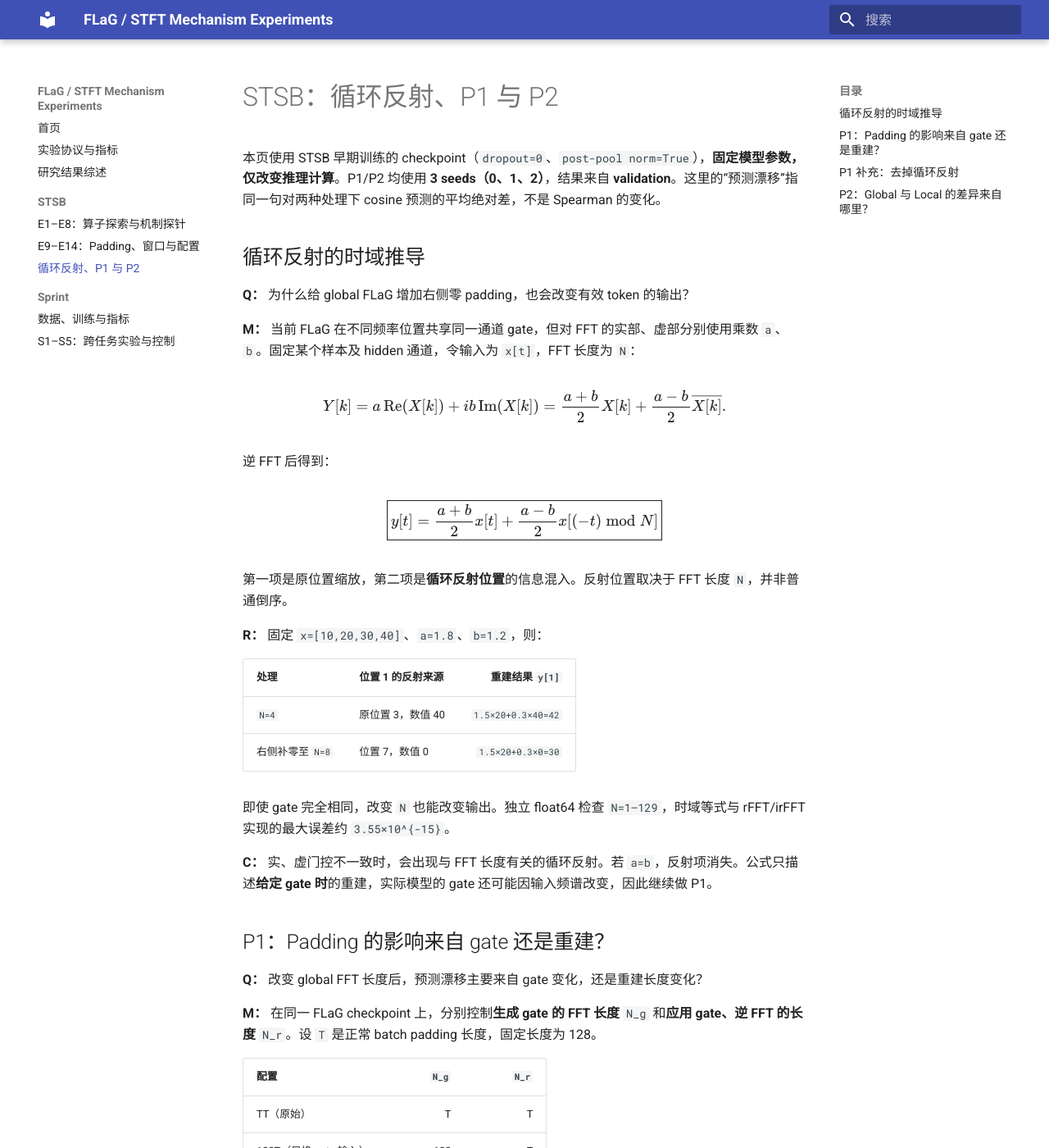
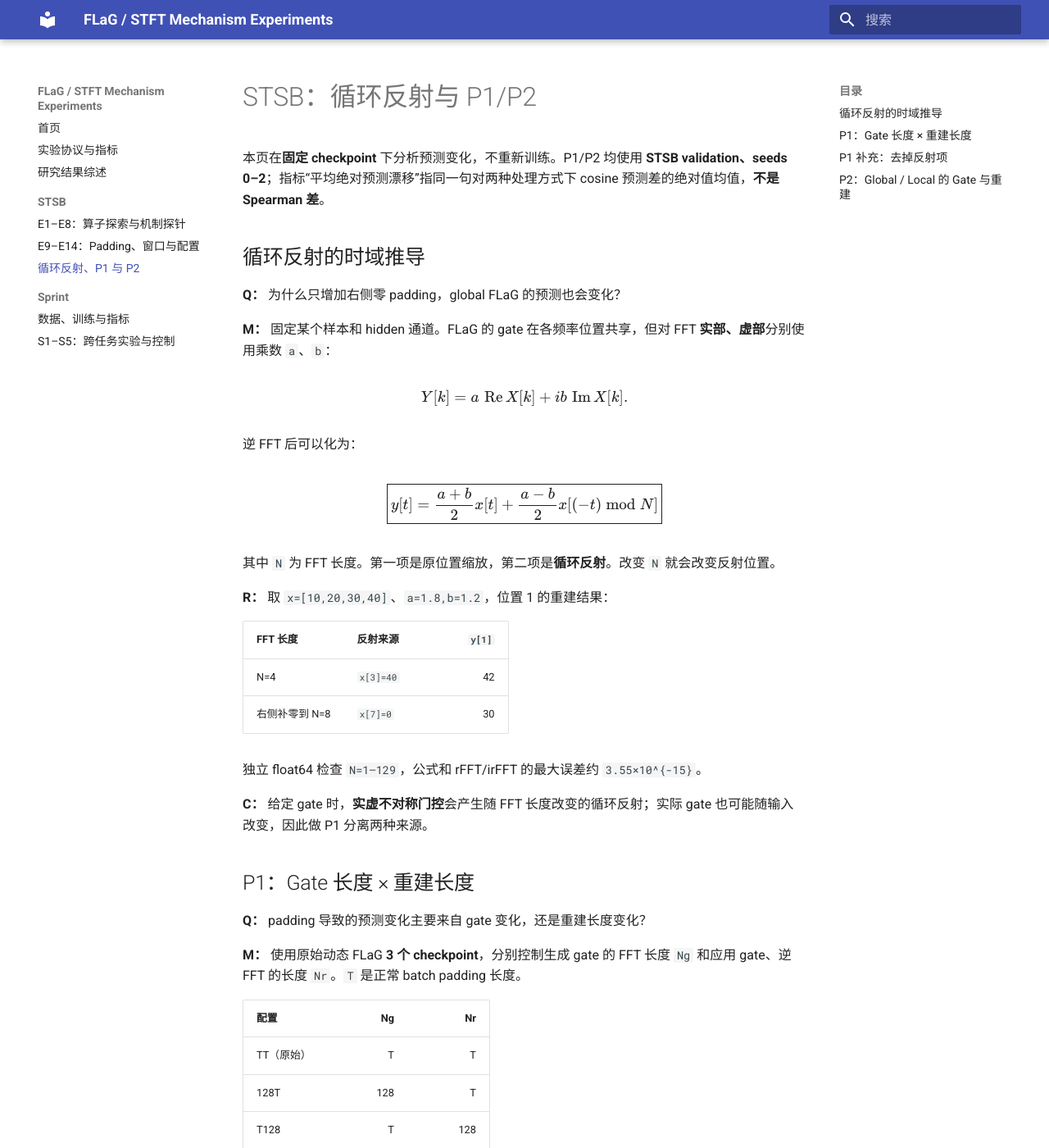
Before and after one commit to lumoswwr/FLaG-STFT-Notes, an MkDocs documentation site: the page built from docs/stsb/03-mechanism.md, in a window 1280 px wide and 1400 px high. Shown: the whole window at 82% size. Built offline with MkDocs 1.6.1 and Material for MkDocs 9.7.7, drawn with Linux system fonts in a browser that asks for light colours; some of the changed text lies outside the part shown.

Commit message:
rewrite docs/stsb/03-mechanism.md with short Q/M/R/C and exact test conventions

```diff
--- a/docs/stsb/03-mechanism.md
+++ b/docs/stsb/03-mechanism.md
@@ -1,108 +1,105 @@
-# STSB：循环反射、P1 与 P2
+# STSB：循环反射与 P1/P2
 
-本页使用 STSB 早期训练的 checkpoint（`dropout=0`、`post-pool norm=True`），**固定模型参数，仅改变推理计算**。P1/P2 均使用 **3 seeds（0、1、2）**，结果来自 **validation**。这里的“预测漂移”指同一句对两种处理下 cosine 预测的平均绝对差，不是 Spearman 的变化。
+本页在**固定 checkpoint** 下分析预测变化，不重新训练。P1/P2 均使用 **STSB validation、seeds 0–2**；指标“平均绝对预测漂移”指同一句对两种处理方式下 cosine 预测差的绝对值均值，**不是 Spearman 差**。
 
 ## 循环反射的时域推导
 
-**Q：** 为什么给 global FLaG 增加右侧零 padding，也会改变有效 token 的输出？
+**Q：** 为什么只增加右侧零 padding，global FLaG 的预测也会变化？
 
-**M：** 当前 FLaG 在不同频率位置共享同一通道 gate，但对 FFT 的实部、虚部分别使用乘数 `a`、`b`。固定某个样本及 hidden 通道，令输入为 `x[t]`，FFT 长度为 `N`：
+**M：** 固定某个样本和 hidden 通道。FLaG 的 gate 在各频率位置共享，但对 FFT **实部、虚部**分别使用乘数 `a`、`b`：
 
 $$
-Y[k]=a\,\mathrm{Re}(X[k])+ib\,\mathrm{Im}(X[k])
-=\frac{a+b}{2}X[k]+\frac{a-b}{2}\overline{X[k]}.
+Y[k]=a\,\operatorname{Re}X[k]+ib\,\operatorname{Im}X[k].
 $$
 
-逆 FFT 后得到：
+逆 FFT 后可以化为：
 
 $$
 \boxed{y[t]=\frac{a+b}{2}x[t]+\frac{a-b}{2}x[(-t)\bmod N]}
 $$
 
-第一项是原位置缩放，第二项是**循环反射位置**的信息混入。反射位置取决于 FFT 长度 `N`，并非普通倒序。
+其中 `N` 为 FFT 长度。第一项是原位置缩放，第二项是**循环反射**。改变 `N` 就会改变反射位置。
 
-**R：** 固定 `x=[10,20,30,40]`、`a=1.8`、`b=1.2`，则：
+**R：** 取 `x=[10,20,30,40]`、`a=1.8,b=1.2`，位置 1 的重建结果：
 
-| 处理 | 位置 1 的反射来源 | 重建结果 `y[1]` |
+| FFT 长度 | 反射来源 | `y[1]` |
 | --- | --- | ---: |
-| `N=4` | 原位置 3，数值 40 | `1.5×20+0.3×40=42` |
-| 右侧补零至 `N=8` | 位置 7，数值 0 | `1.5×20+0.3×0=30` |
+| N=4 | `x[3]=40` | 42 |
+| 右侧补零到 N=8 | `x[7]=0` | 30 |
 
-即使 gate 完全相同，改变 `N` 也能改变输出。独立 float64 检查 `N=1–129`，时域等式与 rFFT/irFFT 实现的最大误差约 `3.55×10^{-15}`。
+独立 float64 检查 `N=1–129`，公式和 rFFT/irFFT 的最大误差约 `3.55×10^{-15}`。
 
-**C：** 实、虚门控不一致时，会出现与 FFT 长度有关的循环反射。若 `a=b`，反射项消失。公式只描述**给定 gate 时**的重建，实际模型的 gate 还可能因输入频谱改变，因此继续做 P1。
+**C：** 给定 gate 时，**实虚不对称门控**会产生随 FFT 长度改变的循环反射；实际 gate 也可能随输入改变，因此做 P1 分离两种来源。
 
-## P1：Padding 的影响来自 gate 还是重建？
+## P1：Gate 长度 × 重建长度
 
-**Q：** 改变 global FFT 长度后，预测漂移主要来自 gate 变化，还是重建长度变化？
+**Q：** padding 导致的预测变化主要来自 gate 变化，还是重建长度变化？
 
-**M：** 在同一 FLaG checkpoint 上，分别控制**生成 gate 的 FFT 长度** `N_g` 和**应用 gate、逆 FFT 的长度** `N_r`。设 `T` 是正常 batch padding 长度，固定长度为 128。
+**M：** 使用原始动态 FLaG **3 个 checkpoint**，分别控制生成 gate 的 FFT 长度 `Ng` 和应用 gate、逆 FFT 的长度 `Nr`。`T` 是正常 batch padding 长度。
 
-| 配置 | `N_g` | `N_r` |
+| 配置 | Ng | Nr |
 | --- | ---: | ---: |
 | TT（原始） | T | T |
-| 128T（只换 gate 输入） | 128 | T |
-| T128（只换重建长度） | T | 128 |
-| 128128（两个都换） | 128 | 128 |
+| 128T | 128 | T |
+| T128 | T | 128 |
+| 128128 | 128 | 128 |
 
-**R：** STSB validation，3-seed **相对 TT 的平均绝对 cosine 漂移**：
+**R：** STSB validation，**3-seed 相对 TT 的平均绝对 cosine 漂移**：
 
 | 配置 | mean ± std |
 | --- | ---: |
 | TT | 0 |
-| 128T | \((4.80\pm2.84)\times10^{-7}\) |
-| T128 | 0.005520 ± 0.000805 |
-| 128128 | 0.005520 ± 0.000805 |
+| 128T（只换 gate 来源） | \((4.80\pm2.84)\times10^{-7}\) |
+| T128（只换重建长度） | **0.005520 ± 0.000805** |
+| 128128 | **0.005520 ± 0.000805** |
 
-**C：** 改变 gate 输入频谱长度几乎不影响预测；改变重建长度产生明显漂移。当前模型的 padding 敏感性主要来自重建路径。
+**C：** 只改变 gate 输入频谱的长度几乎没有影响，当前 padding 敏感性主要来自**重建长度**。
 
-## P1 补充：去掉循环反射
+## P1 补充：去掉反射项
 
-**Q：** 去掉循环反射项，能否重现固定重建长度带来的预测变化？
+**Q：** 如果强制实、虚 gate 相同，能否重现固定重建长度的预测变化？
 
-**M：** 在相同 checkpoint 上，将实部、虚部乘数都设为 `(a+b)/2`，令反射项系数为零，记作 **SYM**。比较 SYM、原始 TT 与 P1 的 T128。
+**M：** 对同一 checkpoint 令两个实际乘数都等于 `(a+b)/2`，使反射项系数为零，记为 **SYM**。比较 SYM、TT、T128。
 
 **R：** STSB validation，3-seed 平均绝对 cosine 差：
 
-| 比较 | mean ± std |
+| 对比 | mean ± std |
 | --- | ---: |
-| SYM − TT | 0.005576 ± 0.000761 |
-| T128 − TT | 0.005520 ± 0.000805 |
-| SYM − T128 | 0.000295 ± 0.000003 |
+| SYM 与 TT | 0.005576 ± 0.000761 |
+| T128 与 TT | 0.005520 ± 0.000805 |
+| SYM 与 T128 | **0.000295 ± 0.000003** |
 
-两种干预引起的句对预测变化相关系数为 `0.99853±0.00046`。
+**C：** SYM 和 T128 的预测变化高度接近，支持**循环反射是当前 padding 漂移的主要来源**。固定到 128 不等于每个有效 token 的反射项都为零：位置 0 始终自反。
 
-**C：** SYM 与 T128 引起的变化高度接近，支持**循环反射是 padding 漂移的主要来源**。注意固定长度 128 不代表所有 token 的反射项都严格为零，位置 0 始终自反。该结果也不意味着去掉反射会提高 Spearman。
+## P2：Global / Local 的 Gate 与重建
 
-## P2：Global 与 Local 的差异来自哪里？
+**Q：** 从 global FLaG 换成 E12，预测差异主要来自 gate 的频谱来源，还是重建路线？
 
-**Q：** 从 global FLaG 换成 E12（STFT 16/16），改变预测的主要是 **gate 生成**还是**重建路线**？
+**M：** 分别加载 FLaG-trained 和 E12-trained 的 **3 个 checkpoint**。对**同一个 checkpoint**交叉更换 gate 的生成来源及实际重建路线：
 
-**M：** 分别使用 3 个 FLaG-trained 和 3 个 E12-trained checkpoint。对**同一个 checkpoint**，交叉改变 gate 的频谱来源与实际重建路线：
+| 配置 | Gate 来源 | Gate 应用及重建路线 |
+| --- | --- | --- |
+| GG | Global | Global |
+| LG | Local | Global |
+| GL | Global | Local |
+| LL | Local | Local |
 
-| 配置 | Gate 来源 | 施加 gate 的频谱及重建 |
-| --- | --- | --- |
-| GG | Global | Global FFT → global iFFT |
-| LG | Local | Global FFT → global iFFT |
-| GL | Global | Local STFT → 局部 iFFT + 帧拼接 |
-| LL | Local | Local STFT → 局部 iFFT + 帧拼接 |
+**GL** 表示 global 频谱**只生成 gate**，随后将 gate 应用于 local 频谱，再进行局部逆变换和帧拼接。此处“重建路线”包含频谱组织、逆变换及局部时域拼接，不只是替换 iFFT 函数。
 
-其中，**GL 只使用 global 频谱计算 gate，实际被重建的仍是 local 频谱**。每一组对照共享同一 checkpoint 权重，不重新训练。这里的“重建”包括频谱组织、逆变换及局部帧拼接，不只是替换 iFFT 函数。
+**R1：** STSB validation，**3-seed 平均绝对 cosine 漂移**：
 
-**R1：** STSB validation，3-seed **相对 GG 的平均绝对 cosine 漂移**：
+| 权重来源 | 只换 gate：LG−GG | 换重建路线：GL−GG |
+| --- | ---: | ---: |
+| FLaG-trained | \(2.86\times10^{-7}\) | **0.005770** |
+| E12-trained | \(2.14\times10^{-7}\) | **0.005970** |
 
-| 训练来源 | 只换 gate（LG−GG） | 只换重建路线（GL−GG） |
-| --- | ---: | ---: |
-| FLaG-trained | \(2.86\times10^{-7}\) | 0.005770 |
-| E12-trained | \(2.14\times10^{-7}\) | 0.005970 |
+**R2：** 同批 validation 的 **3-seed Spearman 均值**：
 
-**R2：** 同一组 validation 上的 **3-seed Spearman 均值**：
-
-| 训练来源 | GG | LG | GL | LL |
+| 权重来源 | GG | LG | GL | LL |
 | --- | ---: | ---: | ---: | ---: |
 | FLaG-trained | 0.867756 | 0.867756 | 0.867590 | 0.867590 |
 | E12-trained | 0.867938 | 0.867938 | 0.868096 | 0.868096 |
 
-**C：** 两种频谱生成的 gate 在当前 checkpoint 中几乎相同，global/local 预测差异主要来自**重建路线**。但切换路线并未一致提高 Spearman。
+**C：** 两种频谱生成的句级 gate 几乎相同，global/local 预测差异主要来自**重建路线**。但是，重建路线改变并不代表 Spearman 一定提高。
 
-**P1 与 P2 的区别：** P1 在 **global 内部**改变 FFT 长度；P2 在**同一模型权重下**切换 global/local 路线。二者都定位了预测差异，但都没有证明 local STFT 会稳定提高性能。
+**区别：** P1 改变 **global 内部的 FFT 长度**；P2 改变 **global/local 的分析与重建方式**。
```
